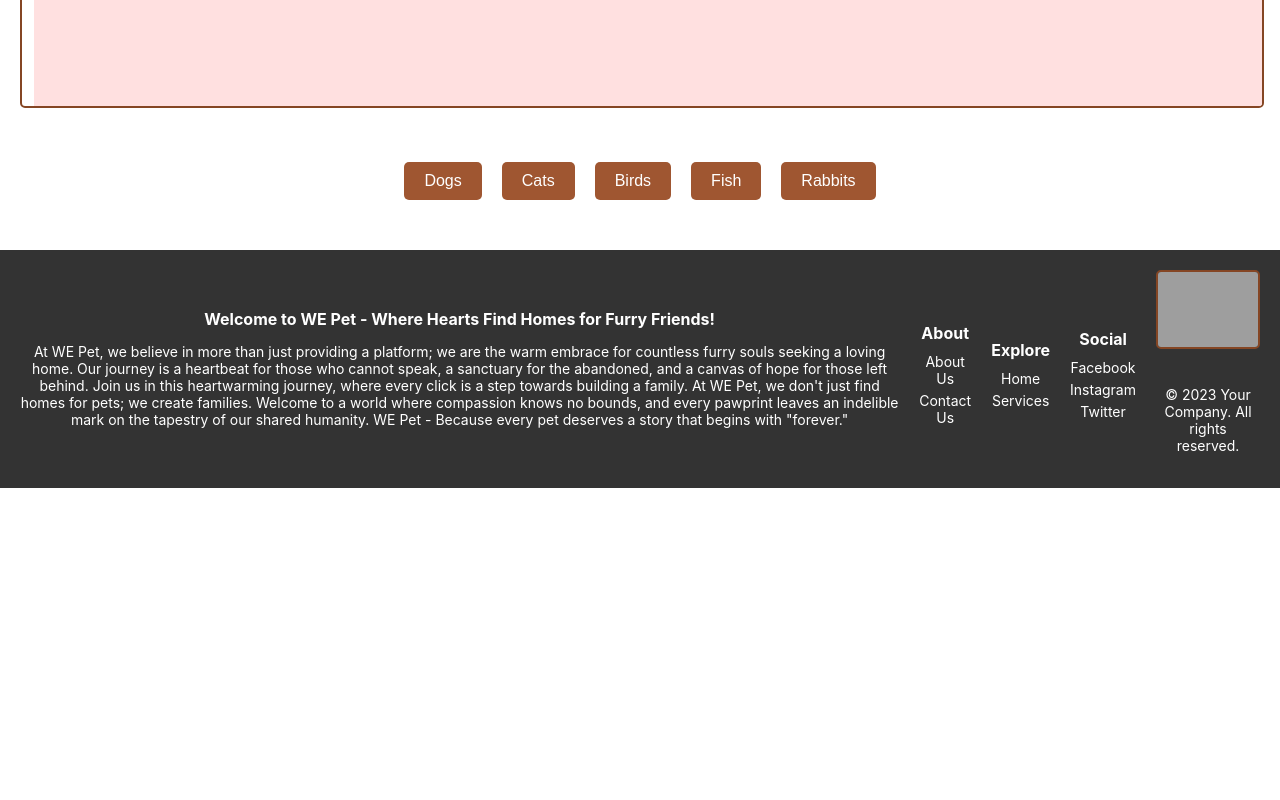
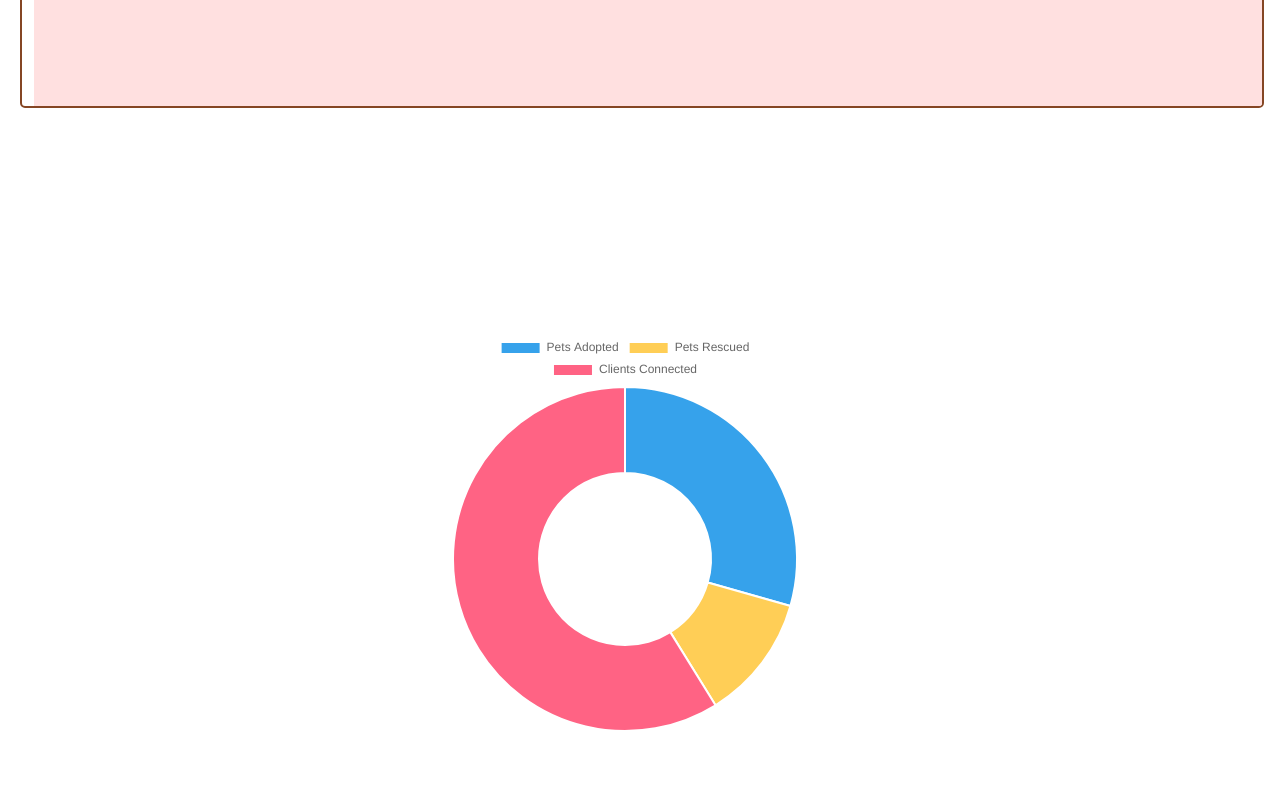
Before and after one commit to Siddhiiiiiiii/Pet_Donation, a React (Create React App) app: page / in a window 1280 px wide. Shown: the part 1240-2040 px from the top of the page. Before the commit the page ends 1728 px from the top, so only its background shows below. Built offline with nearby package versions, Linux system fonts and the light colour scheme; grey boxes are pictures that could not be loaded.

Commit message:
stats commit

```diff
--- a/package.json
+++ b/package.json
@@ -6,7 +6,9 @@
     "@testing-library/jest-dom": "^5.17.0",
     "@testing-library/react": "^13.4.0",
     "@testing-library/user-event": "^13.5.0",
+    "chart.js": "^4.4.1",
     "react": "^18.2.0",
+    "react-chartjs-2": "^5.2.0",
     "react-dom": "^18.2.0",
     "react-router": "^6.20.0",
     "react-router-dom": "^6.20.0",
--- /dev/null
+++ b/src/CSS/Statistics.css
@@ -0,0 +1,47 @@
+/* Statistics.css */
+
+.statistics-container {
+    display: flex;
+    justify-content: center; /* Center the content horizontally */
+    align-items: center;
+    height: 100vh; /* Use the full height of the viewport */
+  }
+
+  .chart-container {
+    width: 400px; /* Increase the width of the chart container */
+    height: 400px; /* Set a fixed height for the chart */
+  }
+
+  /* Optional: If you want to add some spacing between the chart and other content */
+  .chart-container {
+    margin-right: 30px;
+  }
+
+  /* Optional: Adjust the font size and padding for better visibility */
+  .statistic {
+    text-align: center;
+    padding: 30px;
+    border: 2px solid #854624;
+    border-radius: 10px;
+    background-color: #fff;
+    box-shadow: 0 0 20px rgba(0, 0, 0, 0.2);
+  }
+  /* .statistic {
+    text-align: center;
+    padding: 20px;
+    border: 2px solid #854624;
+    border-radius: 5px;
+    background-color: #fff; Optional: Add a background color for better contrast */
+    /* box-shadow: 0 0 10px rgba(0, 0, 0, 0.1); /* Optional: Add a subtle box shadow */
+  /* } */
+
+  /* .statistic h3 {
+    margin-bottom: 10px;
+    font-size: 18px;
+    color: #333; Optional: Customize the heading color */
+  /* } */
+
+  /* .statistic p {
+    font-size: 24px;
+    font-weight: bold;
+    color: #333; Optional: Customize the text color} */
--- a/src/Pages/Home.js
+++ b/src/Pages/Home.js
@@ -4,6 +4,7 @@ import React from 'react';
 import '../CSS/Home.css';
 import petty from '../images/petty.png';
 import works from '../images/works.png';
+import Statistics from './Statistics';
 
 const Home = () => {
   return (
@@ -20,6 +21,8 @@ const Home = () => {
       />
       </div>
 
+       <Statistics />
+
       <div className="button-container">
         <button className="pet-button"> Dogs </button>
         <button className="pet-button"> Cats </button>
--- /dev/null
+++ b/src/Pages/Statistics.js
@@ -0,0 +1,35 @@
+// Statistics.js
+
+import React from 'react';
+import { Doughnut } from 'react-chartjs-2';
+import 'chart.js/auto'; // Make sure to import 'chart.js/auto'
+import '../CSS/Statistics.css';
+
+const Statistics = () => {
+    <div> <h1> Our Journey so far......</h1></div>
+  const chartData = {
+
+    labels: ['Pets Adopted', 'Pets Rescued', 'Clients Connected'],
+    datasets: [
+      {
+        data: [500, 200, 1000],
+        backgroundColor: ['#36A2EB', '#FFCE56', '#FF6384'],
+      },
+    ],
+  };
+
+  return (
+    <div className="statistics-container">
+      <div className="chart-container">
+        <Doughnut data={chartData} />
+      </div>
+
+      {/* <div className="statistic">
+        <h3>Services Provided</h3>
+        <p>24/7 Adoption, Veterinary Care,...</p> Add a list of services */}
+      {/* </div> */}
+    </div>
+  );
+};
+
+export default Statistics;
```
Also changed, not shown: src/CSS/Home.css (line endings or trailing spaces), 1 other file (tests, documents, lock files or other folders).
